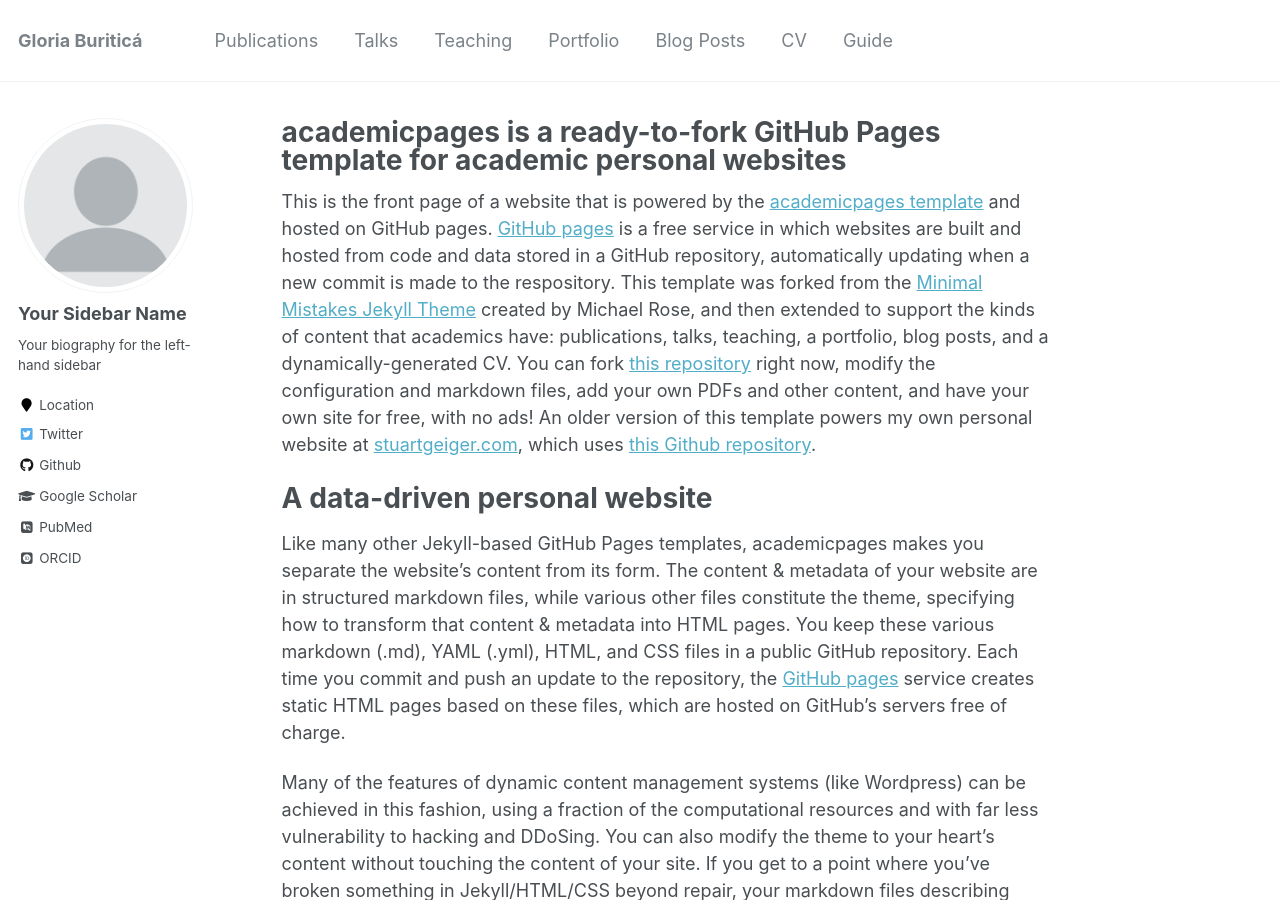
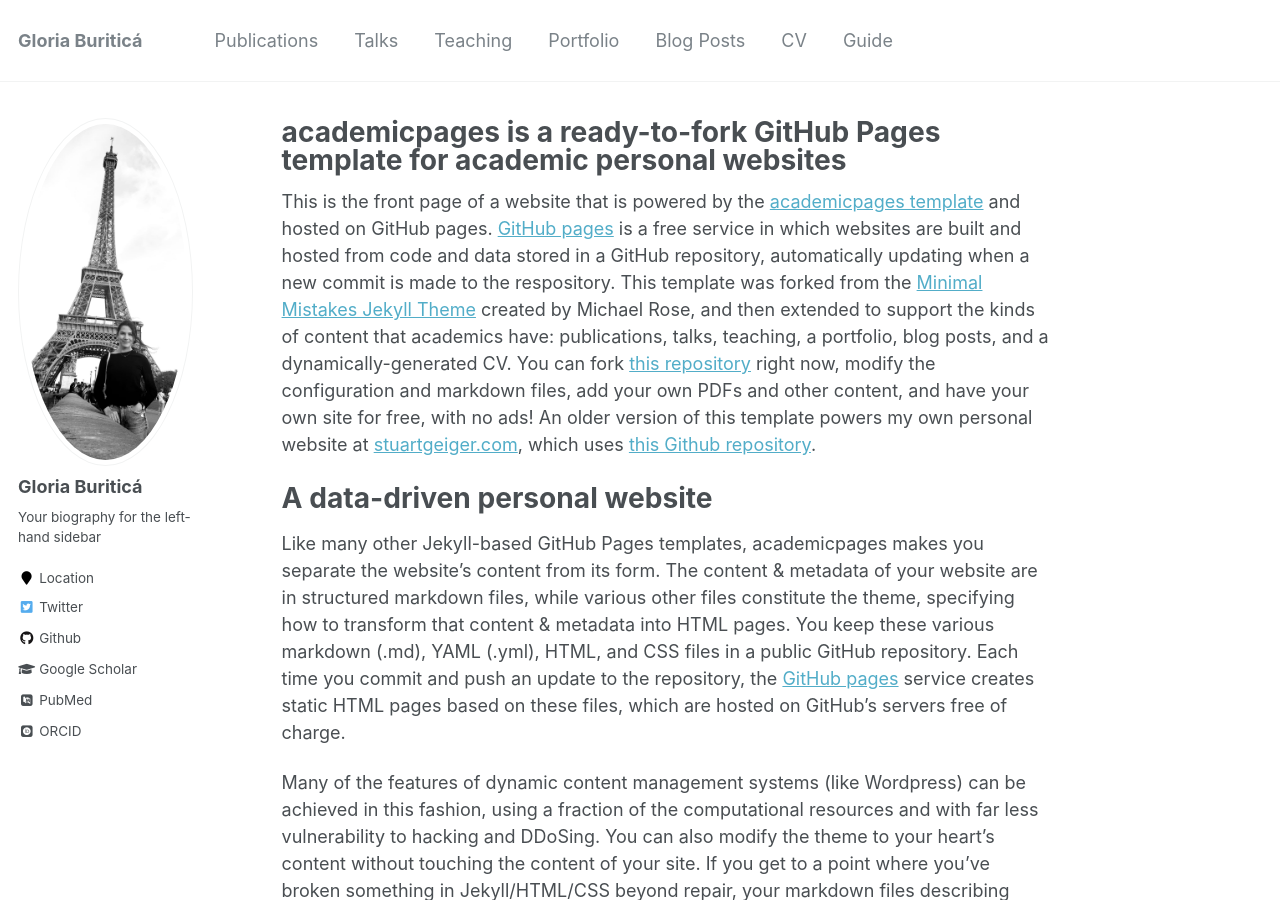
Before and after one commit to GBuritica/GBuritica.github.io, a Jekyll site: the page built from _pages/about.md, in a window 1280 px wide and 900 px high. Built offline with Jekyll 4.4.1, drawn with Linux system fonts in a browser that asks for light colours; some web fonts are replaced.

Commit message:
Update _config.yml

```diff
--- a/_config.yml
+++ b/_config.yml
@@ -80,8 +80,8 @@ analytics:
 
 # Site Author
 author:
-  name             : "Your Sidebar Name"
-  avatar           : "profile.png"
+  name             : "Gloria Buriticá"
+  avatar           : "foto.jpg"
   bio              : "Your biography for the left-hand sidebar"
   location         : "Location"
   employer         :
```
